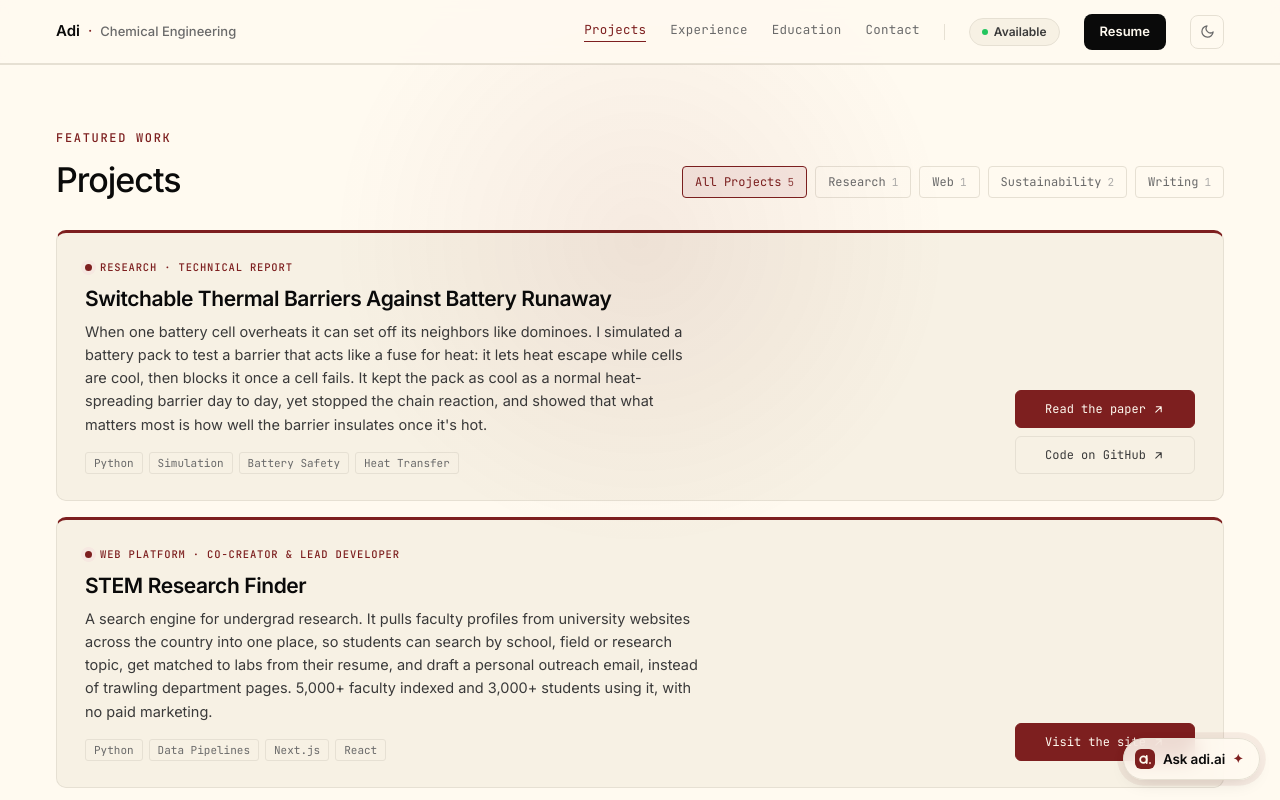
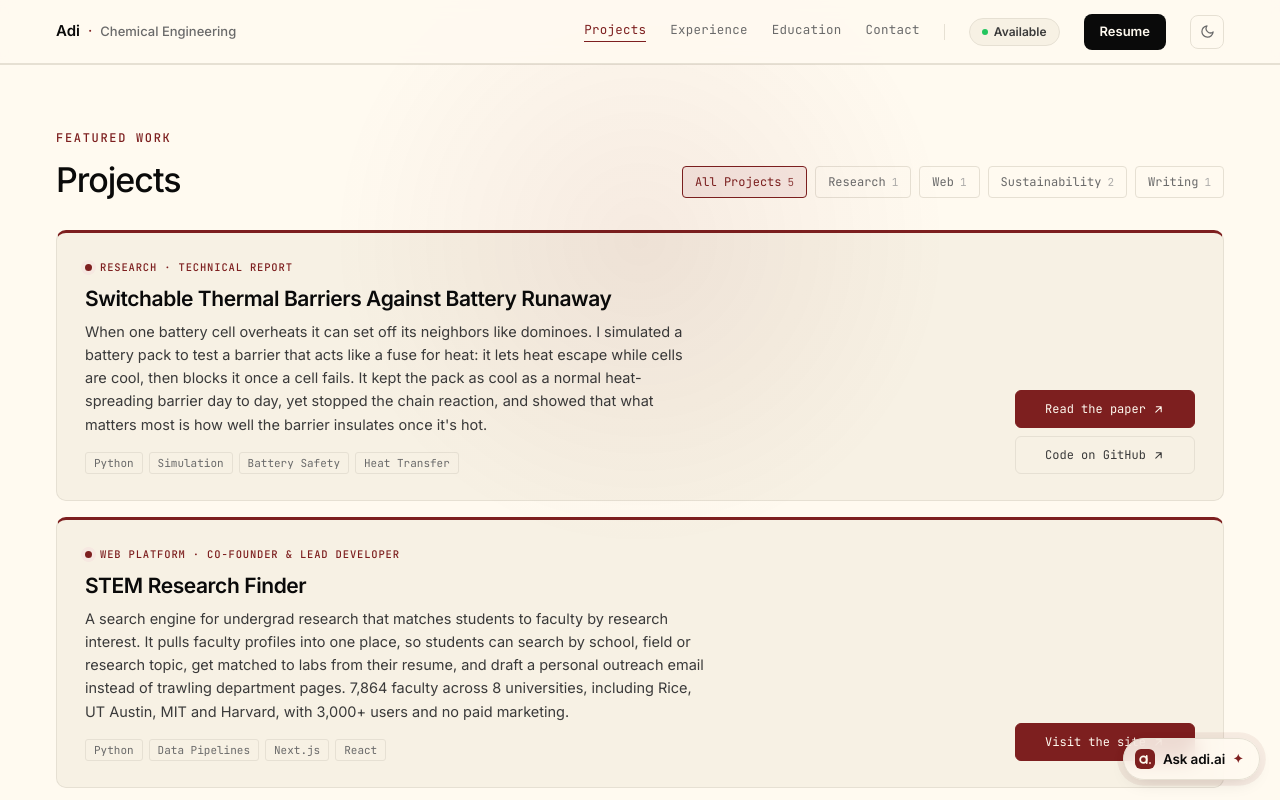
Before and after one commit to adityameenak/adiwebsite, a React (Vite) app: page /projects in a window 1280 px wide. Shown: the top 800 px of the page. Built offline with nearby package versions, Linux system fonts and the light colour scheme.

Commit message:
Align STEM Research Finder figures with co-founder's description
7,864 faculty across 8 universities (incl. Rice, UT Austin, MIT, Harvard),
3,000+ users; role shown as co-founder & lead developer. adi.ai knowledge
updated to match.

Co-Authored-By: Claude Opus 5.5 <noreply@anthropic.com>

```diff
--- a/src/data/content.js
+++ b/src/data/content.js
@@ -224,14 +224,14 @@ export const projects = [
   {
     id: 3,
     title: "STEM Research Finder",
-    description: "Co-created and launched a multi-tenant research-discovery platform supporting university-specific deployments, indexing 5,000+ STEM faculty nationwide and attracting 3,000+ student users without paid acquisition. Python data pipelines across 50+ university web sources extract and standardize faculty research profiles, deduplicate records, and automate index updates. Resume-based faculty matching and personalized outreach drafting connect student experience with relevant research labs.",
-    shortDescription: "A search engine for undergrad research. It pulls faculty profiles from university websites across the country into one place, so students can search by school, field or research topic, get matched to labs from their resume, and draft a personal outreach email, instead of trawling department pages. 5,000+ faculty indexed and 3,000+ students using it, with no paid marketing.",
+    description: "Co-founded a research-discovery platform that matches students to faculty by research interest, and lead its development. Grew it to 3,000+ users and expanded it from Texas A&M into a multi-tenant platform indexing 7,864 STEM faculty across 8 universities, including Rice, UT Austin, MIT and Harvard, each with its own institutional branding. Python data pipelines extract and standardize faculty research profiles, deduplicate records and automate index updates; resume-based matching and personalized outreach drafting connect students with relevant labs.",
+    shortDescription: "A search engine for undergrad research that matches students to faculty by research interest. It pulls faculty profiles into one place, so students can search by school, field or research topic, get matched to labs from their resume, and draft a personal outreach email instead of trawling department pages. 7,864 faculty across 8 universities, including Rice, UT Austin, MIT and Harvard, with 3,000+ users and no paid marketing.",
     lead: true,
     links: [
       { label: "Visit the site", href: "https://stemresearchfinder.tech/", primary: true },
     ],
     tags: ["Python", "Data Pipelines", "Next.js", "React"],
-    type: "Web platform · Co-creator & lead developer",
+    type: "Web platform · Co-founder & lead developer",
     category: "web",
     featured: true,
     status: "Live",
```
Also changed, not shown: knowledge/projects.md (+3 -3 lines).
